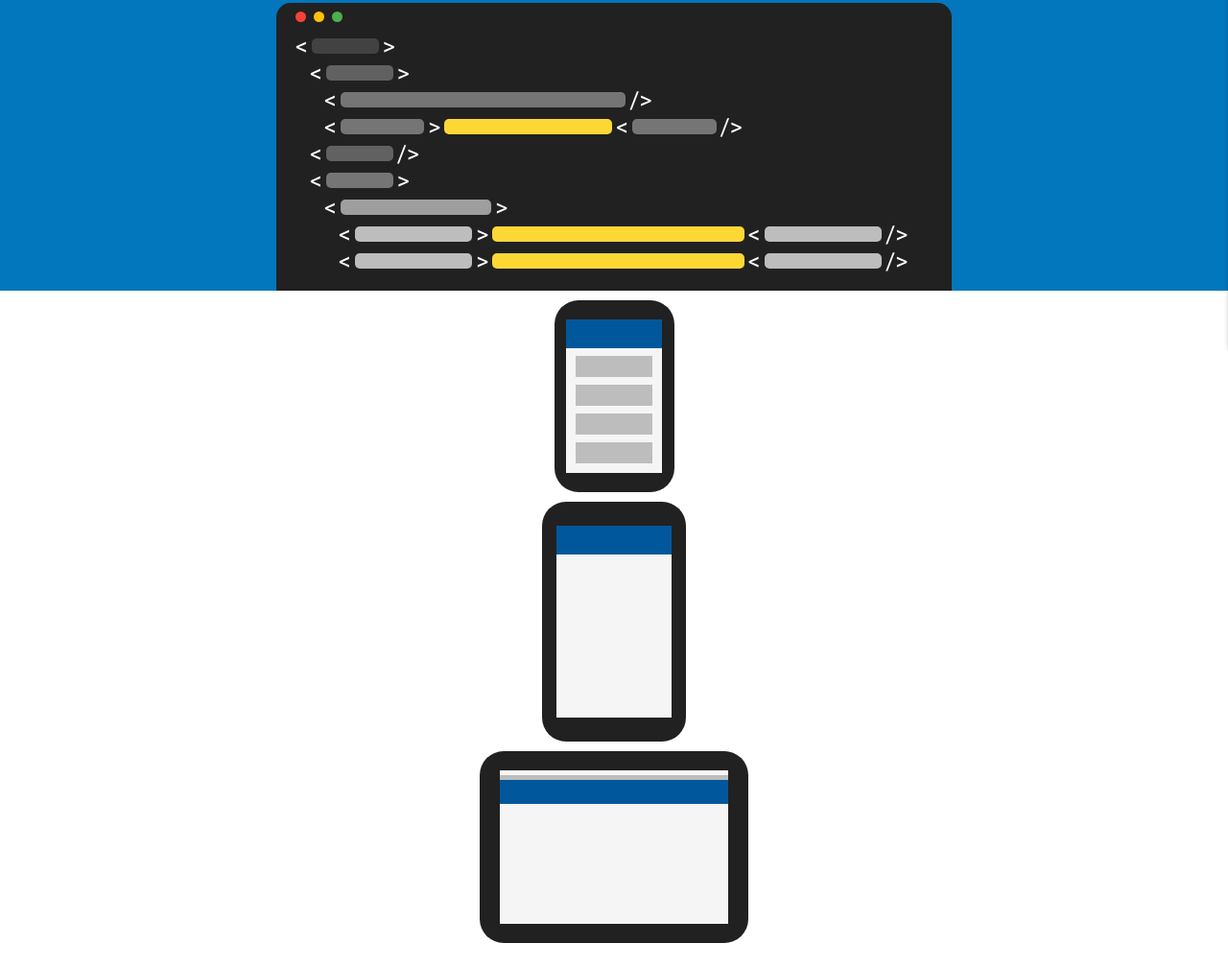
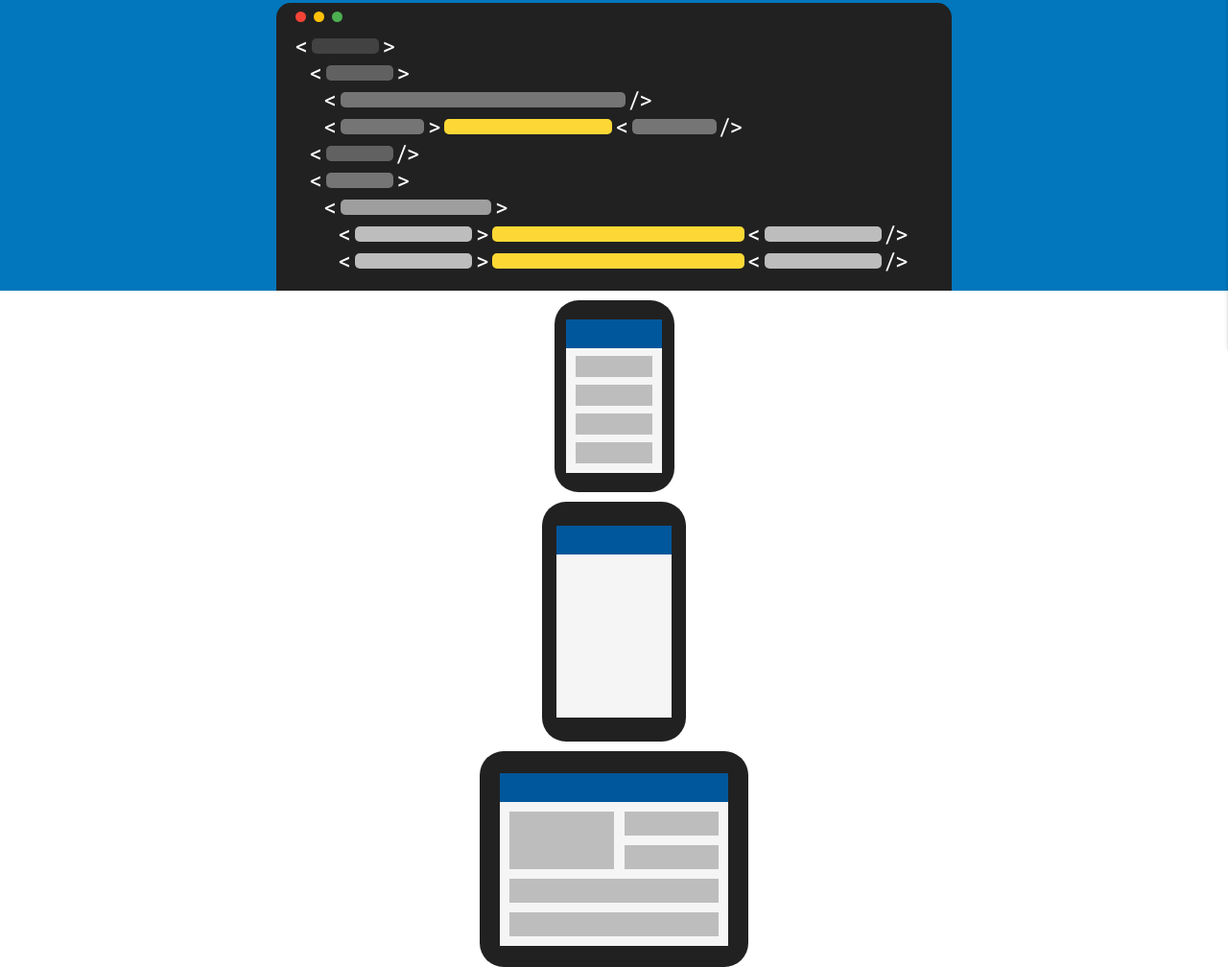
Before and after one commit to Czeran/kris-page, a website: page index.html in a window 1280 px wide. Shown: the part 497-1505 px from the top of the page at 96% size. Before the commit the page ends 1480 px from the top, so only its background shows below. Drawn offline with nearby package versions, Linux system fonts and the light colour scheme.

Commit message:
Ukonczenie prac nad makietami RWD dla malej rozdzielczosci

```diff
--- a/index.html
+++ b/index.html
@@ -112,12 +112,17 @@
             <div class="desktop-content">
                 <div class="desktop-nav">
                     <div class="desktop-wrapper">
-                        <div class="first-row">
-                            <div class="left-column">
+                        <div class="desktop-row">
+                            <div class="left-row">
                                 <div class="desktop-block"></div>
                             </div>
-                            <div class="right-column"></div>
+                            <div class="right-row">
+                                <div class="desktop-block"></div>
+                                <div class="desktop-block"></div>
+                            </div>
                         </div>
+                        <div class="desktop-block"></div>
+                        <div class="desktop-block"></div>
                     </div>
                 </div>
             </div>
@@ -142,7 +147,6 @@
                 setTimeout(function () {
                     $(that).css('top', '0');
                 }, 80 * (index + 1));
-
             });
         }, 100);
     }
--- a/sass/style.scss
+++ b/sass/style.scss
@@ -357,7 +357,7 @@ body {
     margin-top: 10px;
     background: $device-gray;
     width: 280px;
-    height: 200px;
+    height: 225px;
     border-radius: 25px;
     display: flex;
     align-items: center;
@@ -372,34 +372,51 @@ body {
 
     }
 
-    &-nav {
-      height: 30px;
-      width: 100%;
-      background-color: $primary-blue;
-      align-self: flex-start;
-    }
+
 
     &-content {
+      display: flex;
+      flex-direction: column;
+
+      .desktop-nav {
+        height: 30px;
+        width: 100%;
+        background-color: $primary-blue;
+        align-self: flex-start;
+      }
 
       .desktop-wrapper {
+        display: flex;
+        margin-top: 30px;
+        flex-direction: column;
+        padding: 0 10px;
 
         .desktop-block {
           background-color: #BDBDBD;
-          height: 15%;
-          flex-basis: 100%;
-          margin: 5px auto;
+          margin-top: 10px;
+          height: 25px;
         }
 
-        .first-row {
+        .desktop-row {
+          display: flex;
+          flex-direction: row;
+          justify-content: space-between;
 
-          .left-column {
+          .left-row {
+            flex-basis: 50%;
+
+            .desktop-block {
+              height: 60px;
+            }
 
           }
 
-          .right-column {
+          .right-row {
+            flex-basis: 45%;
+          }
 
-          }
         }
+
       }
 
     }
```
Also changed, not shown: css/style.css.
